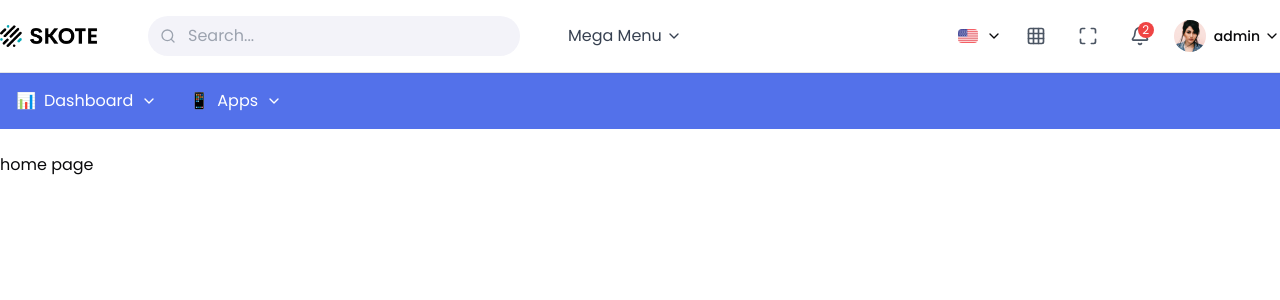
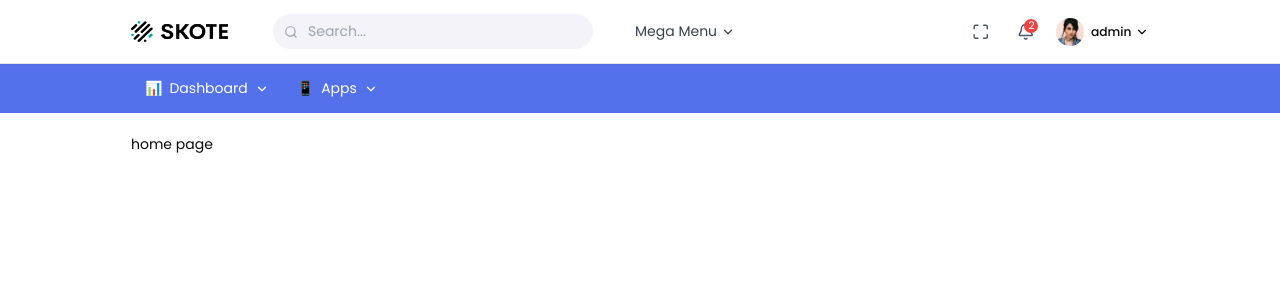
Before and after one commit to PushkarMandark/dashboard, a Next.js app: page / in a window 1280 px wide. Shown: the top 300 px of the page. Built offline with nearby package versions, Linux system fonts and the light colour scheme.

Commit message:
menu responsive fix

```diff
--- a/app/globals.css
+++ b/app/globals.css
@@ -7,6 +7,42 @@
 @layer components {
   .bg-primary-dark {
     @apply bg-primary/90;
+  }
+  .container-custom {
+    @apply w-full px-4 mx-auto;
+
+    /* Default for mobile (up to 640px) */
+    width: 100%;
+    padding-left: 1rem;
+    padding-right: 1rem;
+
+    /* SM breakpoint (640px) */
+    @media (min-width: 640px) {
+      padding-left: 1.5rem;
+      padding-right: 1.5rem;
+    }
+
+    /* MD breakpoint (768px) */
+    @media (min-width: 768px) {
+      padding-left: 2rem;
+      padding-right: 2rem;
+    }
+
+    /* LG breakpoint (1024px) */
+    @media (min-width: 1024px) {
+      padding-left: 2.5rem;
+      padding-right: 2.5rem;
+    }
+
+    /* XL breakpoint (1280px) */
+    @media (min-width: 1280px) {
+      width: 85%;
+    }
+
+    /* 2XL breakpoint (1536px) */
+    @media (min-width: 1536px) {
+      width: 1600px; /* Fixed width for larger screens */
+    }
   }
 }
 
@@ -66,4 +102,7 @@
     font-family: var(--font-poppins), sans-serif;
     font-feature-settings: "rlig" 1, "calt" 1;
   }
+  html {
+    font-size: 14px; /* This would explicitly set the base font size */
+  }
 }
--- a/app/layout.js
+++ b/app/layout.js
@@ -18,11 +18,12 @@ export default function RootLayout({ children }) {
       <body className={`${poppins.variable} antialiased font-poppins`}>
         <Provider store={store}>
           <div className="sticky top-0 z-50 w-full bg-white">
-            <Header />
-            <SubHeader />
+            <div className="w-full">
+              <Header />
+              <SubHeader isMobileView={false} /> {/* Desktop version */}
+            </div>
           </div>
-          <main className="container mx-auto">
-
+          <main>
             {children}
           </main>
         </Provider>
--- a/components/Header.jsx
+++ b/components/Header.jsx
@@ -7,7 +7,6 @@ import {
   ChevronDown,
   Search,
   Maximize,
-  Grid,
   Menu,
   X,
   User,
@@ -15,6 +14,7 @@ import {
   Settings2,
   HelpCircle,
 } from "lucide-react";
+import SubHeader from "./SubHeader";
 
 export default function Header() {
   const [megaMenu, setMegaMenu] = useState(false);
@@ -84,15 +84,29 @@ export default function Header() {
     },
   ];
 
+  // Add function to handle mobile menu state
+  const handleMobileMenuToggle = () => {
+    setMobileMenu(!mobileMenu);
+    // Prevent body scroll when menu is open
+    document.body.style.overflow = !mobileMenu ? "hidden" : "auto";
+  };
+
+  // Cleanup effect for body scroll
+  useEffect(() => {
+    return () => {
+      document.body.style.overflow = "auto";
+    };
+  }, []);
+
   return (
-    <header ref={headerRef} className="container mx-auto z-[50] w-full bg-white border-b shadow-sm relative">
-      <div className="flex items-center justify-between ">
+    <header ref={headerRef} className="w-full bg-white border-b shadow-sm relative">
+      <div className="container-custom flex items-center justify-between">
         {/* Left Section */}
         <div className="flex items-center gap-4">
           {/* Mobile Menu Button */}
           <button
             className="lg:hidden p-2 hover:bg-gray-100 rounded-lg"
-            onClick={() => setMobileMenu(!mobileMenu)}
+            onClick={handleMobileMenuToggle}
           >
             {mobileMenu ? <X /> : <Menu />}
           </button>
@@ -173,21 +187,6 @@ export default function Header() {
 
           {/* Desktop Only Items */}
           <div className="hidden lg:flex items-center gap-4">
-            <button className="flex items-center gap-2">
-              <Image
-                src="/images/us-flag.png"
-                alt="US Flag"
-                width={20}
-                height={15}
-                className="rounded"
-              />
-              <ChevronDown className="h-4 w-4" />
-            </button>
-
-            <button className="p-2 hover:bg-gray-100 rounded-full">
-              <Grid className="h-5 w-5 text-gray-600" />
-            </button>
-
             <button
               className="p-2 hover:bg-gray-100 rounded-full"
               onClick={toggleFullscreen}
@@ -305,11 +304,30 @@ export default function Header() {
         </div>
       </div>
 
-      {/* Mobile Search and Menu */}
+      {/* Mobile Menu Overlay */}
       {mobileMenu && (
-        <div className="lg:hidden border-t bg-white">
-          <div className="p-4">
-            <div className="relative mb-4">
+        <div className="fixed inset-0 bg-black bg-opacity-50 z-50 lg:hidden">
+          <div className="fixed inset-y-0 left-0 w-[280px] bg-white shadow-xl overflow-y-auto">
+            {/* Mobile Menu Header */}
+            <div className="p-4 border-b">
+              <div className="flex items-center justify-between">
+                <Link href="/" className="flex items-center" onClick={handleMobileMenuToggle}>
+                  <Image
+                    src="/images/logo.png"
+                    alt="Skote"
+                    width={100}
+                    height={30}
+                  />
+                </Link>
+                <button
+                  className="p-2 hover:bg-gray-100 rounded-lg"
+                  onClick={handleMobileMenuToggle}
+                >
+                  <X className="h-5 w-5" />
+                </button>
+              </div>
+              {/* Mobile Search */}
+              <div className="mt-4 relative">
                 <Search className="absolute left-3 top-1/2 transform -translate-y-1/2 text-gray-400 h-4 w-4" />
                 <input
                   type="text"
@@ -317,12 +335,10 @@ export default function Header() {
                   className="w-full pl-10 pr-4 py-2 bg-gray-50 rounded-lg focus:outline-none focus:ring-1 focus:ring-primary"
                 />
               </div>
-            <nav className="space-y-1">
-              <Link href="/dashboard" className="block px-4 py-2 hover:bg-gray-50 rounded-lg">Dashboard</Link>
-              <Link href="/apps" className="block px-4 py-2 hover:bg-gray-50 rounded-lg">Apps</Link>
-              <Link href="/components" className="block px-4 py-2 hover:bg-gray-50 rounded-lg">Components</Link>
-              <Link href="/pages" className="block px-4 py-2 hover:bg-gray-50 rounded-lg">Pages</Link>
-            </nav>
+            </div>
+
+            {/* SubHeader for mobile menu */}
+            <SubHeader showMobileMenu={true} isMobileView={true} />
           </div>
         </div>
       )}
--- a/components/SubHeader.jsx
+++ b/components/SubHeader.jsx
@@ -3,11 +3,10 @@ import Link from "next/link";
 import { ChevronDown, ChevronRight } from "lucide-react";
 import { useState } from "react";
 
-export default function SubHeader() {
+export default function SubHeader({ showMobileMenu = false, isMobileView = false }) {
   const [activeMenu, setActiveMenu] = useState(null);
   const [activeSubMenu, setActiveSubMenu] = useState(null);
   const [activeChildMenu, setActiveChildMenu] = useState(null);
-  const [mobileSubMenu, setMobileSubMenu] = useState(false);
   const [mobileActiveMenus, setMobileActiveMenus] = useState({
     level1: null,
     level2: null,
@@ -137,10 +136,15 @@ export default function SubHeader() {
     });
   };
 
+  // If it's mobile view, only show when showMobileMenu is true
+  // If it's desktop view, always show
+  // const shouldShow = isMobileView ? showMobileMenu : true;
+
   return (
-    <div className="w-full bg-primary text-white">
-      <div className="container mx-auto  ">
-        {/* Desktop Navigation */}
+    <div className={`w-full bg-primary text-white ${isMobileView ? "lg:hidden" : ""}`}>
+      <div className="container-custom">
+        {/* Desktop Navigation - Only show when not in mobile view */}
+        {!isMobileView && (
           <nav className="hidden lg:block">
             <div className="flex">
               {menuItems.map((menu) => (
@@ -207,18 +211,11 @@ export default function SubHeader() {
               ))}
             </div>
           </nav>
+        )}
 
-        {/* Updated Mobile Navigation */}
+        {/* Mobile Navigation - Only show when in mobile view and showMobileMenu is true */}
+        {isMobileView && showMobileMenu && (
           <nav className="lg:hidden">
-          <button
-            className="flex items-center justify-between w-full px-4 py-3"
-            onClick={() => setMobileSubMenu(!mobileSubMenu)}
-          >
-            <span>Menu</span>
-            <ChevronDown className={`h-4 w-4 transition-transform ${mobileSubMenu ? "rotate-180" : ""}`} />
-          </button>
-
-          {mobileSubMenu && (
             <div className="border-t border-primary/20">
               {menuItems.map((menu) => (
                 <div key={menu.id} className="border-b border-primary/20">
@@ -295,8 +292,8 @@ export default function SubHeader() {
                 </div>
               ))}
             </div>
+          </nav>
         )}
-        </nav>
       </div>
     </div>
   );
--- a/tailwind.config.js
+++ b/tailwind.config.js
@@ -8,10 +8,14 @@ module.exports = {
   theme: {
     extend: {
       fontFamily: {
-        // Set Poppins as the default sans font
         sans: ["var(--font-poppins)", "sans-serif"],
-        // Keep Poppins as an alternative option if needed
         poppins: ["var(--font-poppins)", "sans-serif"],
+      },
+      maxWidth: {
+        "85%": "85%",
+      },
+      screens: {
+        "2xl": "1536px",
       },
       colors: {
         border: "hsl(var(--border))",
@@ -68,6 +72,9 @@ module.exports = {
         "accordion-down": "accordion-down 0.2s ease-out",
         "accordion-up": "accordion-up 0.2s ease-out",
       },
+      fontSize: {
+        base: "14px",
+      },
     },
   },
   plugins: [],
```
Also changed, not shown: app/page.js (line endings or trailing spaces). Lines whose indentation alone changed are shown as unchanged.
